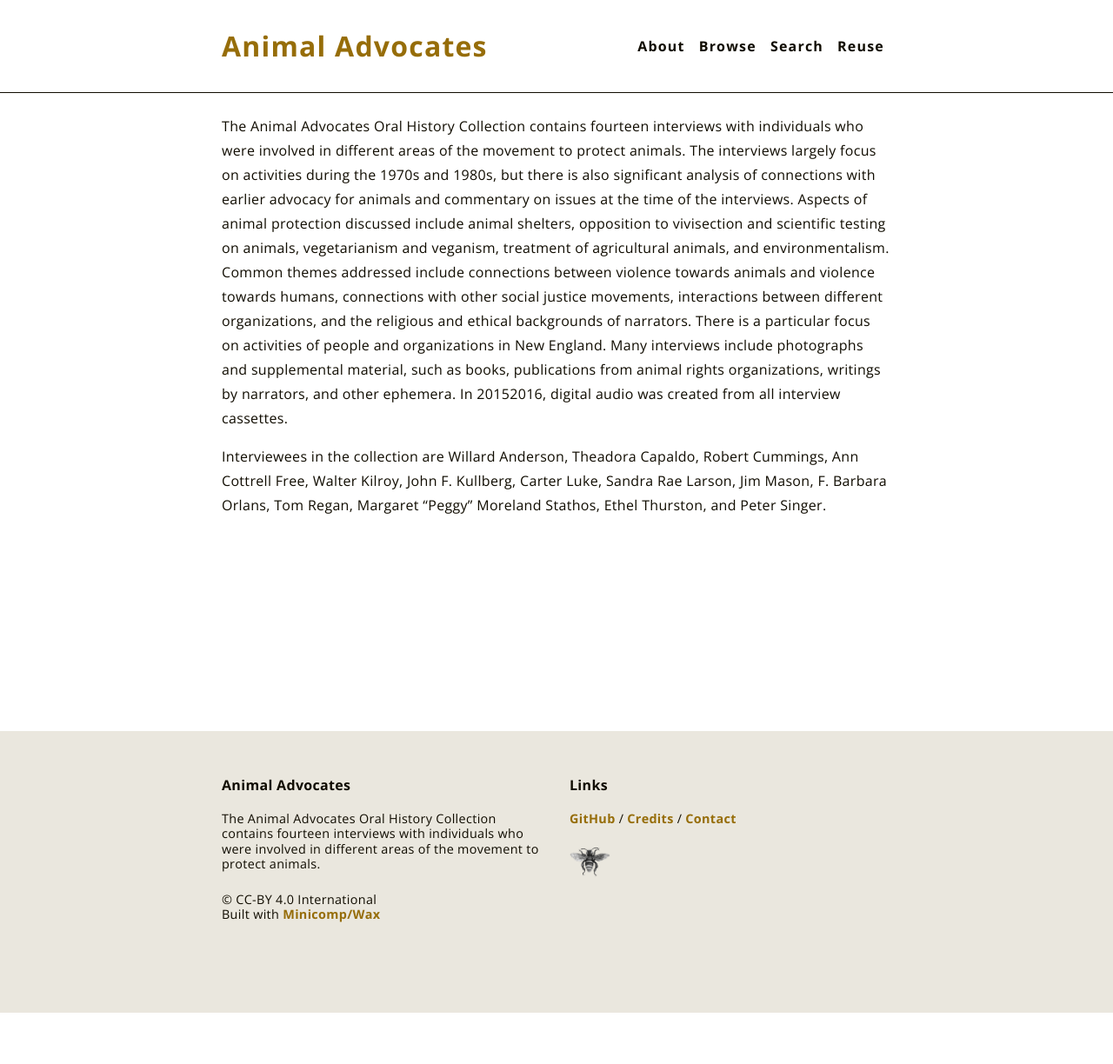
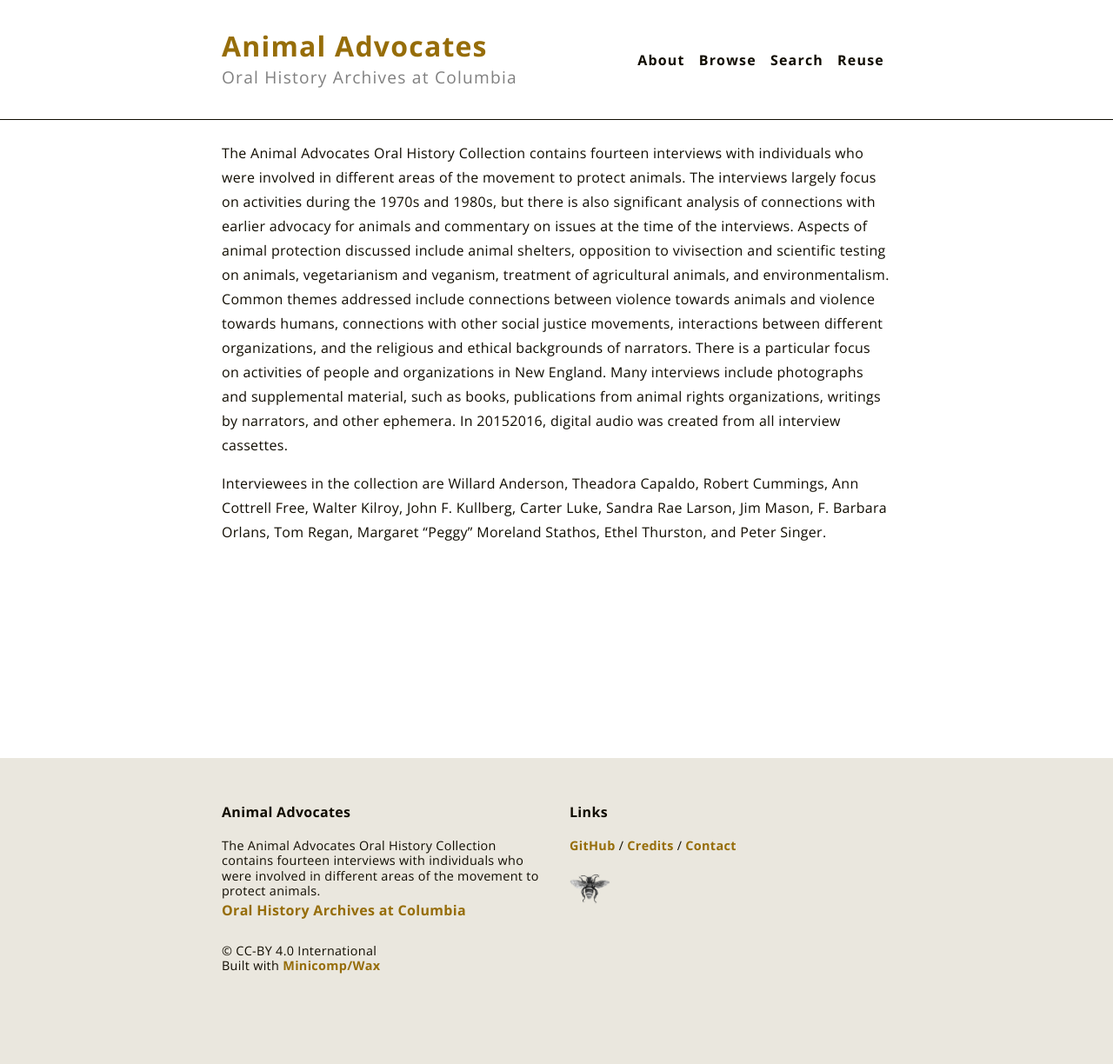
Before and after one commit to animaladvocates/animaladvocates.github.io, a Jekyll site: the page built from index.md, in a window 1280 px wide. Shown: the whole page at 87% size. Built offline with Jekyll 4.4.1, drawn with Linux system fonts in a browser that asks for light colours; before the commit the page ends 1165 px from its top, so only the background shows below that.

Commit message:
added OHAC to footer and subtitle

```diff
--- a/_config.yml
+++ b/_config.yml
@@ -19,6 +19,7 @@
 # ~> https://jekyllrb.com/docs/configuration/options/
 
 title:            'Animal Advocates'
+subtitle:         'Oral History Archives at Columbia'
 description:      'The Animal Advocates Oral History Collection contains fourteen interviews with individuals who were involved in different areas of the movement to protect animals.'
 url:              ''
 baseurl:          '/advocates'
--- a/_includes/footer.html
+++ b/_includes/footer.html
@@ -4,6 +4,7 @@
       <div class='col'>
         <p class='footer-title'>{{ site.title }}</p>
         <p class='footer-description'>{{ site.description }}</p>
+        <p><a href="https://library.columbia.edu/libraries/ccoh/FAQ.html">Oral History Archives at Columbia</a>
         <p class='footer-copyright'>
           &copy; {{ site.copyright }}<br>
           Built with <a href='https://github.com/minicomp/wax/'>Minicomp/Wax</a>
--- a/_includes/header.html
+++ b/_includes/header.html
@@ -1,8 +1,11 @@
 <nav id='wax-header' class='navbar navbar-expand-lg navbar-light'>
  <div class='wax-inline-container'>
-    <a class='navbar-brand' href="{{ '/' | absolute_url }}" title='Home'>
-      {{ site.title | newline_to_br }}
-    </a>
+    <div class='navbar-brand'>
+      <a href="{{ '/' | absolute_url }}" title='Home'>
+        {{ site.title | newline_to_br }}
+      </a>
+      <h3 class="navbar-subtitle">{{ site.subtitle }}</h3>
+    </div>
 
     <button class='navbar-toggler' type='button' data-toggle='collapse' data-target='#wax-header-navbar' aria-controls='wax-header-navbar' aria-expanded='false' aria-label='navigation'>
       <span class='navbar-toggler-icon'></span>
--- a/_sass/_wax.scss
+++ b/_sass/_wax.scss
@@ -64,6 +64,12 @@ header & nav bar
 
   .navbar-brand:hover {
     color: $accent-dark;
+  }
+
+  h3.navbar-subtitle {
+    font-weight: 400;
+    color: gray;
+    font-size: 1.2rem;
   }
 
   .navbar-toggler {
@@ -268,6 +274,7 @@ content section
   max-width: 90%;
   width: $max-width;
   overflow: flex-wrap;
+  align-items: baseline;
 }
 
 .full-width {
```
